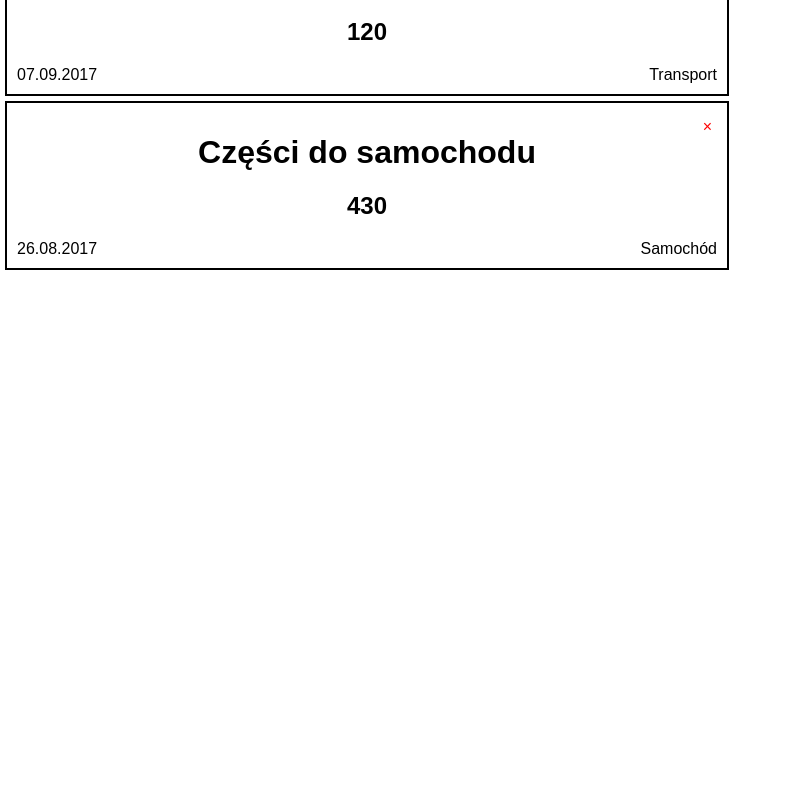
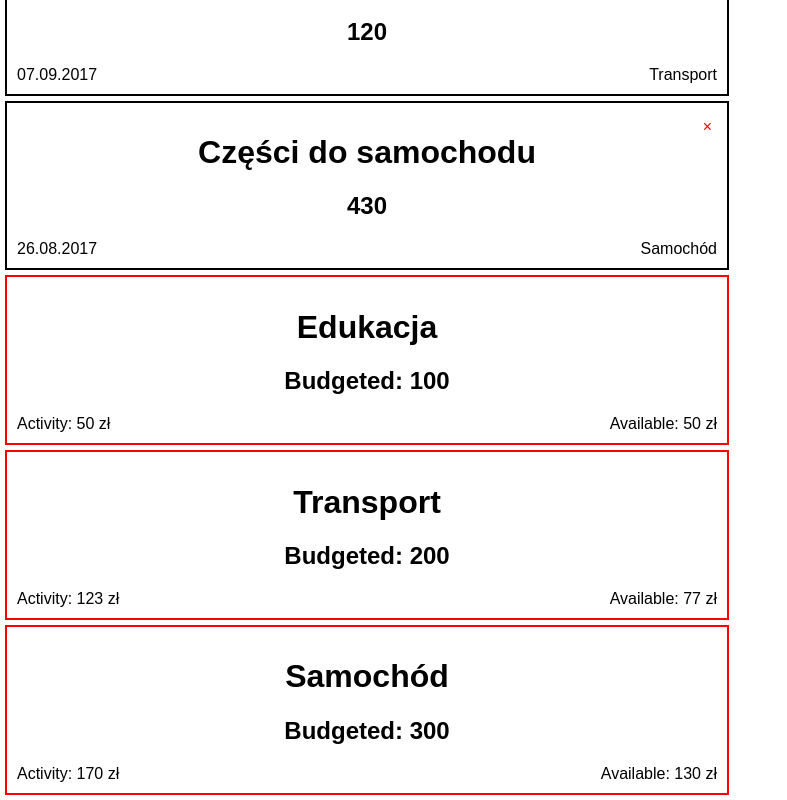
Before and after one commit to mpawlowska/warsawJS_workshop_react, a React (Create React App) app: page / in a window 1280 px wide. Shown: the part 502-1302 px from the top of the page, without its empty margins (0-787 px from the left). Before the commit the page ends 800 px from the top, so only its background shows below. Built offline with nearby package versions, Linux system fonts and the light colour scheme.

Commit message:
Add category card and category list

```diff
--- a/src/App.css
+++ b/src/App.css
@@ -23,7 +23,8 @@
   to { transform: rotate(360deg); }
 }
 
-.Transaction-card {
+.Transaction-card,
+.Category-card {
   border: 2px solid #000;
   padding: 10px;
   width: 700px;
@@ -31,7 +32,12 @@
   position: relative;
 }
 
-.Transaction-card__assets {
+.Category-card {
+  border-color: red;
+}
+
+.Transaction-card__assets,
+.Category-card__assets {
   display: flex;
   justify-content: space-between;
 }
--- a/src/App.js
+++ b/src/App.js
@@ -5,6 +5,7 @@ import './App.css';
 // import HelloStateful from './components/hello-stateful';
 // import Counter from './components/counter';
 import { TransactionList } from './components';
+import { CategoryList } from './components';
 
 // Wykomentowałam, bo przerzuciłam komponentu do oddzielnego katalogu
 // Tworzę obiekt, który ma być zwykła zmienną / funkcją
@@ -45,6 +46,26 @@ class App extends Component {
                 date: '26.08.2017',
                 category: 'Samochód'
             }
+        ],
+        categories: [
+            {
+                id: 1,
+                name: 'Edukacja',
+                budgeted: 100,
+                activity: 50
+            },
+            {
+                id: 2,
+                name: 'Transport',
+                budgeted: 200,
+                activity: 123
+            },
+            {
+                id: 3,
+                name: 'Samochód',
+                budgeted: 300,
+                activity: 170
+            }
         ]
     };
 
@@ -66,12 +87,11 @@ class App extends Component {
         })
     };
 
-
     render() {
         return (
             <div className="App">
                 <div className="App-header">
-          <img src={logo} className="App-logo" alt="logo" />
+                    <img src={logo} className="App-logo" alt="logo"/>
                     <h2>Welcome to React</h2>
                 </div>
                 {/*<HelloStateless name="Magda"/>*/}
@@ -79,10 +99,13 @@ class App extends Component {
                 {/*<Counter/>*/}
                 {/*// poniżej przekazuję props*/}
                 <TransactionList
-              items = {this.state.transactions}
+                    items={this.state.transactions}
                     // poniżej nie wywołuję funkcji, tylko tworzę jakby jej body
                     handleRemoveTransaction={this.handleRemoveTransaction}
                     handleAddTransaction={this.handleAddTransaction}
+                />
+                <CategoryList
+                    items={this.state.categories}
                 />
             </div>
         );
--- /dev/null
+++ b/src/components/category-card.js
@@ -0,0 +1,20 @@
+import React from 'react';
+import PropTypes from 'prop-types';
+
+const CategoryCard = ({ item: {name, budgeted, activity} }) => (
+    <div className="Category-card">
+        <h1>{name}</h1>
+        <h2>Budgeted: {budgeted}</h2>
+        <div className="Category-card__assets">
+            <span>Activity: {activity} zł</span>
+            <span>Available: {budgeted - activity} zł</span>
+        </div>
+    </div>
+);
+
+
+CategoryCard.propTypes = {
+    item: PropTypes.object.isRequired
+};
+
+export default CategoryCard;
--- /dev/null
+++ b/src/components/category-list.js
@@ -0,0 +1,20 @@
+import React from 'react';
+import PropTypes from 'prop-types';
+import CategoryCard from './category-card';
+
+const CategoryList = ({ items } ) => (
+    <div>
+        {items.map(item => (
+            <CategoryCard
+                key={item.id}
+                item={item}
+            />)
+        )}
+    </div>
+);
+
+CategoryList.propTypes = {
+    items: PropTypes.array.isRequired
+};
+
+export default CategoryList;
--- a/src/components/index.js
+++ b/src/components/index.js
@@ -1,7 +1,11 @@
 import TransactionCard from './transaction-card';
 import TransactionList from './transaction-list';
+import CategoryCard from './category-card';
+import CategoryList from './category-list';
 
 export {
     TransactionCard,
-    TransactionList
+    TransactionList,
+    CategoryCard,
+    CategoryList
 }
--- a/src/components/input.js
+++ b/src/components/input.js
@@ -14,7 +14,7 @@ const Input = ({ type = "text", placeholder, value, onChange, ...others }) => (
 Input.propTypes = {
     type: PropTypes.string,
     placeholder: PropTypes.string,
-    name: PropTypes.string.isReqiured,
+    name: PropTypes.string.isRequired,
     onChange: PropTypes.func.isRequired
 };
 
--- a/src/components/transaction-form.js
+++ b/src/components/transaction-form.js
@@ -62,5 +62,5 @@ class TransactionForm extends Component {
 export default TransactionForm;
 
 
-{/*// wcześniej zamiast powyższej linijki miałam to co poniżej wykomentowane, ale odką∂ stworzyłam komponent input mam to zdefiniowane w tym oddzielnym pliku*/}
-{/*onChange={(e) => this.handleInputChange('category', e.target.value)}*/}
+// wcześniej zamiast powyższej linijki miałam to co poniżej wykomentowane, ale odką∂ stworzyłam komponent input mam to zdefiniowane w tym oddzielnym pliku*/}
+//*onChange={(e) => this.handleInputChange('category', e.target.value)}*/}
```
Lines whose indentation alone changed are shown as unchanged.
